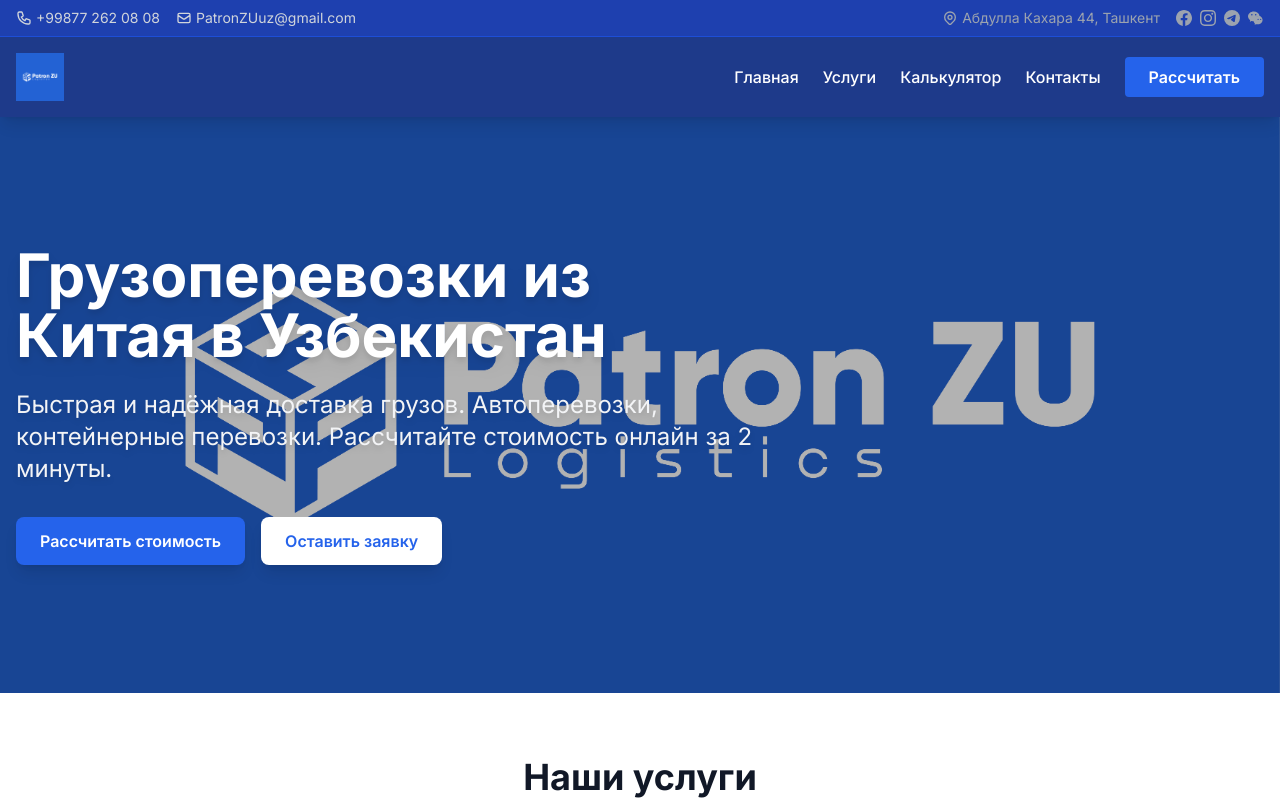
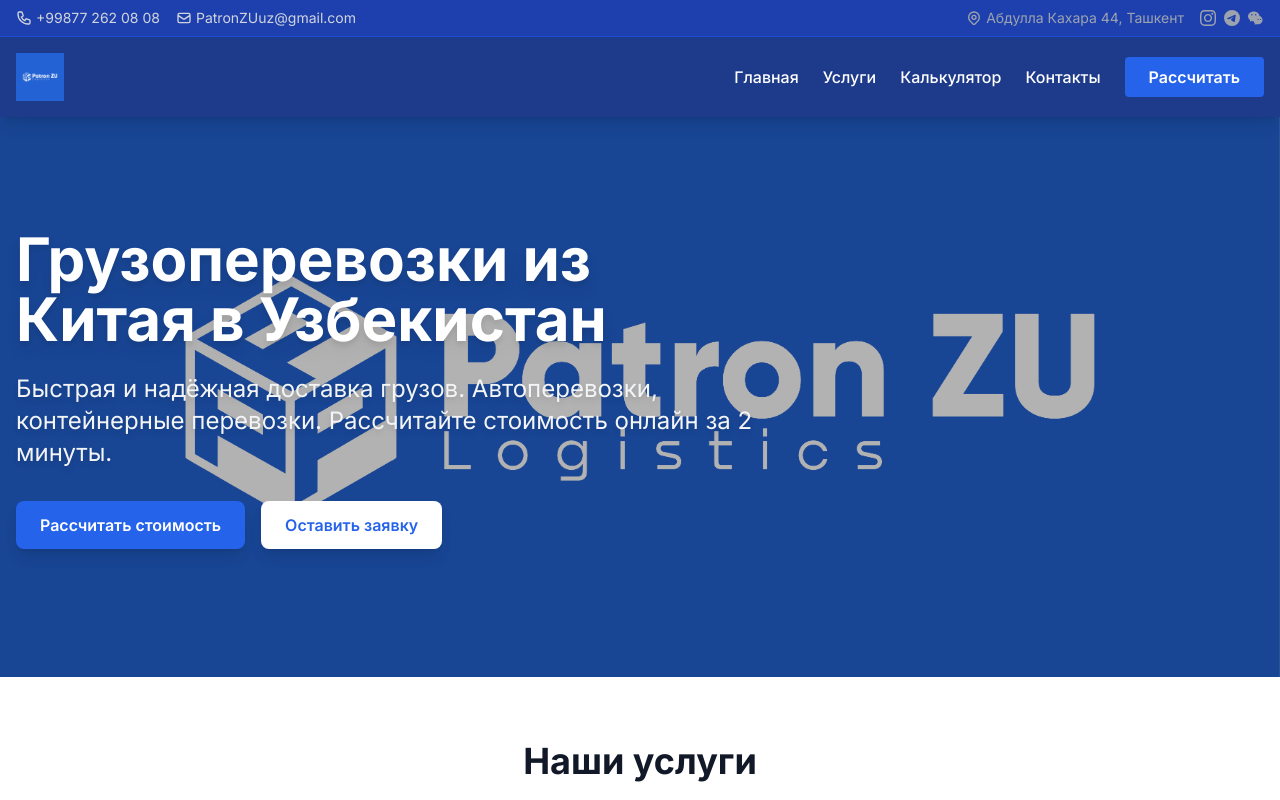
Before and after one commit to aidauk/-logistics, a Next.js app: page / in a window 1280 px wide. Shown: the top 800 px of the page. Built offline with nearby package versions, Linux system fonts and the light colour scheme.

Commit message:
Prepare for deployment

```diff
--- a/app/page.tsx
+++ b/app/page.tsx
@@ -7,7 +7,7 @@ export default function HomePage() {
   return (
     <>
       {/* Hero Section */}
-      <section className="relative text-white py-20 md:py-32 overflow-hidden">
+      <section className="relative text-white pt-12 pb-20 md:pt-16 md:pb-32 overflow-hidden">
         {/* Фоновое изображение с логотипом */}
         <div className="absolute inset-0">
           <img
@@ -20,7 +20,7 @@ export default function HomePage() {
           <div className="absolute inset-0 bg-black/30"></div>
         </div>
 
-        <div className="container mx-auto px-4 relative z-10">
+        <div className="container mx-auto px-4 relative z-10 pt-8 md:pt-12">
           <div className="max-w-3xl">
             <h1 className="text-4xl md:text-6xl font-bold mb-6 drop-shadow-lg">
               Грузоперевозки из Китая в Узбекистан
--- a/components/Header.tsx
+++ b/components/Header.tsx
@@ -7,7 +7,7 @@ export default function Header() {
   const [isMenuOpen, setIsMenuOpen] = useState(false);
 
   return (
-    <header className="bg-blue-900 sticky top-0 z-50 shadow-lg">
+    <header className="bg-blue-900 sticky top-0 z-[1000] shadow-lg">
       {/* Top Bar - Контакты и соц. сети */}
       <div className="bg-blue-800 border-b border-blue-700">
         <div className="container mx-auto px-4 py-2">
@@ -79,15 +79,6 @@ export default function Header() {
                 <span className="hidden sm:inline">Абдулла Кахара 44, Ташкент</span>
               </div>
               <div className="flex items-center gap-2">
-                <a
-                  href="#"
-                  className="text-gray-400 hover:text-white transition-colors"
-                  aria-label="Facebook"
-                >
-                  <svg className="w-4 h-4" fill="currentColor" viewBox="0 0 24 24">
-                    <path d="M24 12.073c0-6.627-5.373-12-12-12s-12 5.373-12 12c0 5.99 4.388 10.954 10.125 11.854v-8.385H7.078v-3.47h3.047V9.43c0-3.007 1.792-4.669 4.533-4.669 1.312 0 2.686.235 2.686.235v2.953H15.83c-1.491 0-1.956.925-1.956 1.874v2.25h3.328l-.532 3.47h-2.796v8.385C19.612 23.027 24 18.062 24 12.073z" />
-                  </svg>
-                </a>
                 <a
                   href="https://www.instagram.com/patron.zu?igsh=cmZ6eTIwa3IxYTdy"
                   target="_blank"
```
